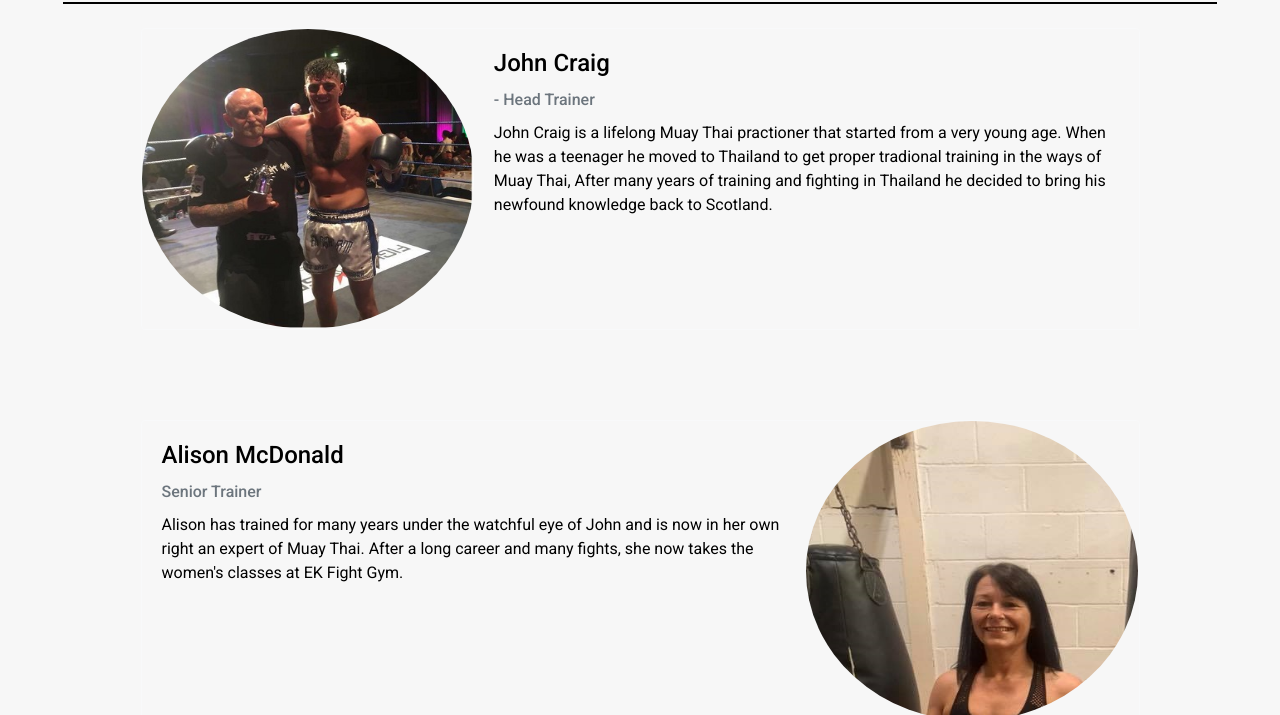
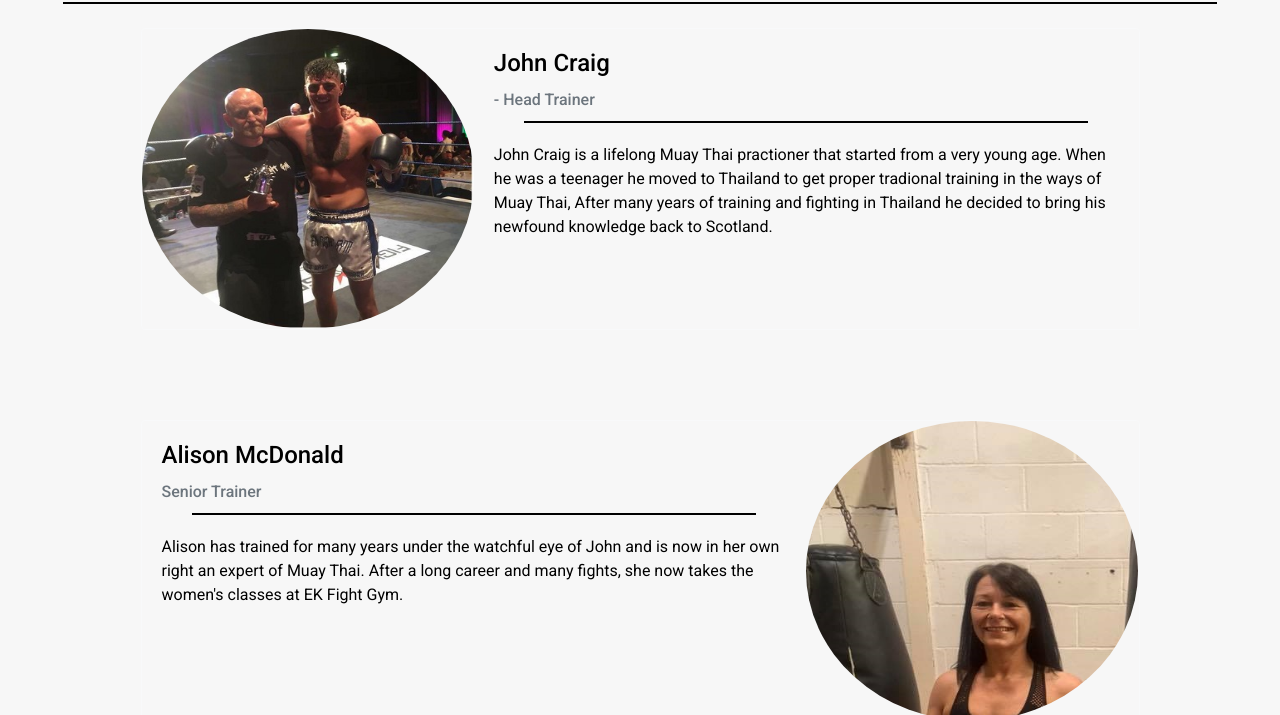
Before and after one commit to Code-Institute-Submissions/milestone-project-29, a plain HTML site: page index.html in a window 1280 px wide. Shown: the part 634-1349 px from the top of the page. Drawn offline with nearby package versions, Linux system fonts and the light colour scheme.

Commit message:
added to readme

```diff
--- a/index.html
+++ b/index.html
@@ -50,6 +50,7 @@
 						<div class="card-body">
 							<h4 class="card-title">John Craig</h4>
 							<h6 class="card-title text-muted">- Head Trainer</h6>
+                            <hr class="hr-2">
 							<p class="card-text">John Craig is a lifelong Muay Thai practioner that started from a very
 								young age. When he was
 								a teenager he moved to Thailand to get proper tradional training in the ways of Muay
@@ -70,6 +71,7 @@
 						<div class="card-body">
 							<h4 class="card-title">Alison McDonald</h4>
 							<h6 class="card-title text-muted">Senior Trainer</h6>
+							<hr class="hr-2">
 							<p class="card-text">Alison has trained for many years under the watchful eye of John
 								and is now in her own right an
 								expert of Muay Thai. After a long career and many fights, she now takes the women's
```
Also changed, not shown: 1 other file.
